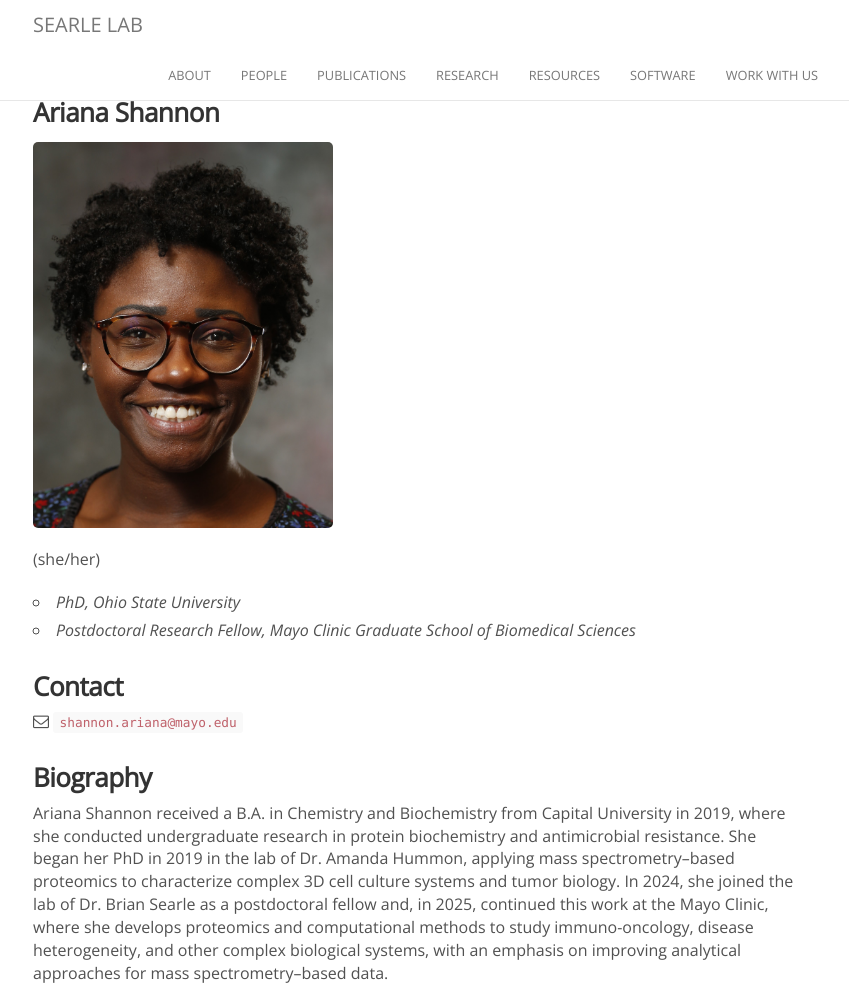
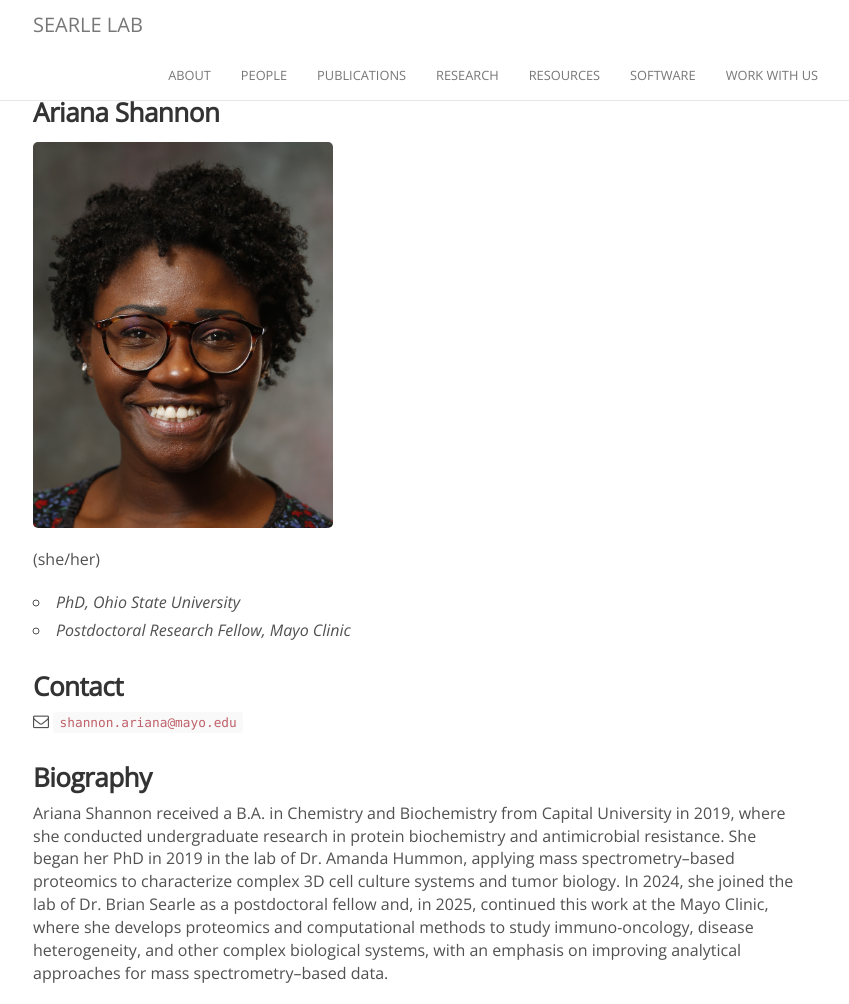
Before and after one commit to searlelab/searlelab.github.io, a Jekyll site: the page built from _people/ariana_shannon.md, in a window 1280 px wide and 1004 px high. Shown: the whole window, without its empty margins (222-1071 px from the left). Built offline with Jekyll 4.4.1, drawn with Linux system fonts in a browser that asks for light colours; nearby versions of some CDN libraries; comment, search, counter and statistics services are not loaded.

Commit message:
Update postdoctoral research fellow affiliation

```diff
--- a/_people/ariana_shannon.md
+++ b/_people/ariana_shannon.md
@@ -10,7 +10,7 @@ joined: 2022
 (she/her)
 
 - _PhD, Ohio State University_<br>
-- _Postdoctoral Research Fellow, Mayo Clinic Graduate School of Biomedical Sciences_<br>
+- _Postdoctoral Research Fellow, Mayo Clinic_<br>
 
 ### Contact
 
```
